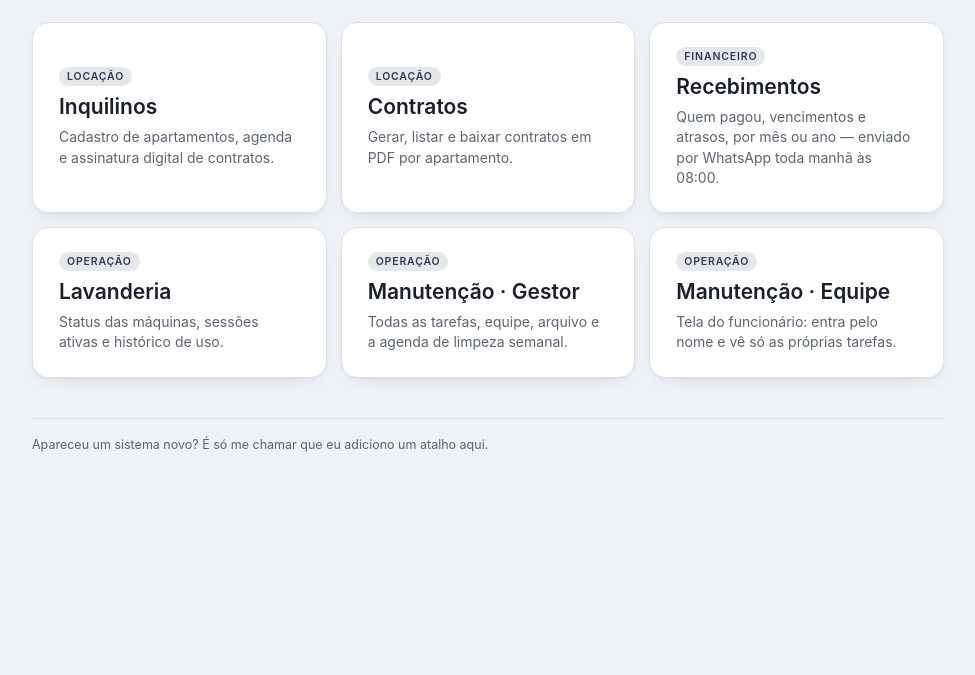
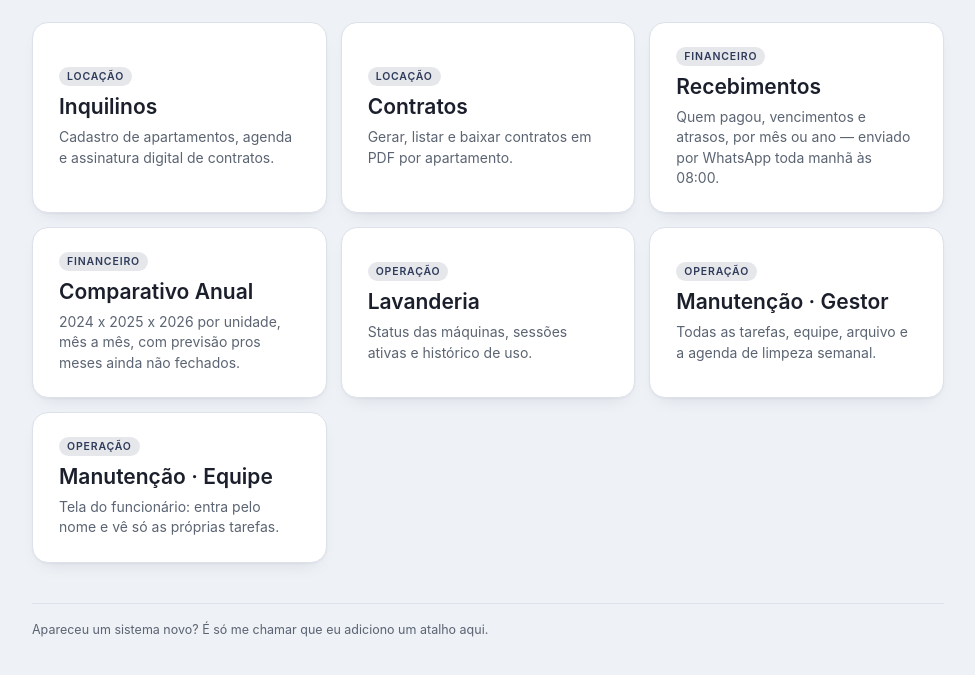
Before and after one commit to AngelicaStudios/painel-gestao, a plain HTML site: page index.html in a window 1280 px wide. Shown: the part 161-836 px from the top of the page, without its empty margins (152-1127 px from the left). Before the commit the page ends 800 px from the top, so only its background shows below. Drawn offline with Linux system fonts and the light colour scheme.

Commit message:
update: index.html

```diff
--- a/index.html
+++ b/index.html
@@ -210,6 +210,12 @@
       <p class="card-desc">Quem pagou, vencimentos e atrasos, por mês ou ano — enviado por WhatsApp toda manhã às 08:00.</p>
     </a>
 
+    <a class="card" href="https://inquilinos.angelicastudios.com.br/comparativo.html" target="_blank" rel="noopener">
+      <span class="tag">Financeiro</span>
+      <p class="card-name">Comparativo Anual</p>
+      <p class="card-desc">2024 x 2025 x 2026 por unidade, mês a mês, com previsão pros meses ainda não fechados.</p>
+    </a>
+
     <a class="card" href="https://lavanderia.angelicastudios.com.br" target="_blank" rel="noopener">
       <span class="tag">Operação</span>
       <p class="card-name">Lavanderia</p>
```
